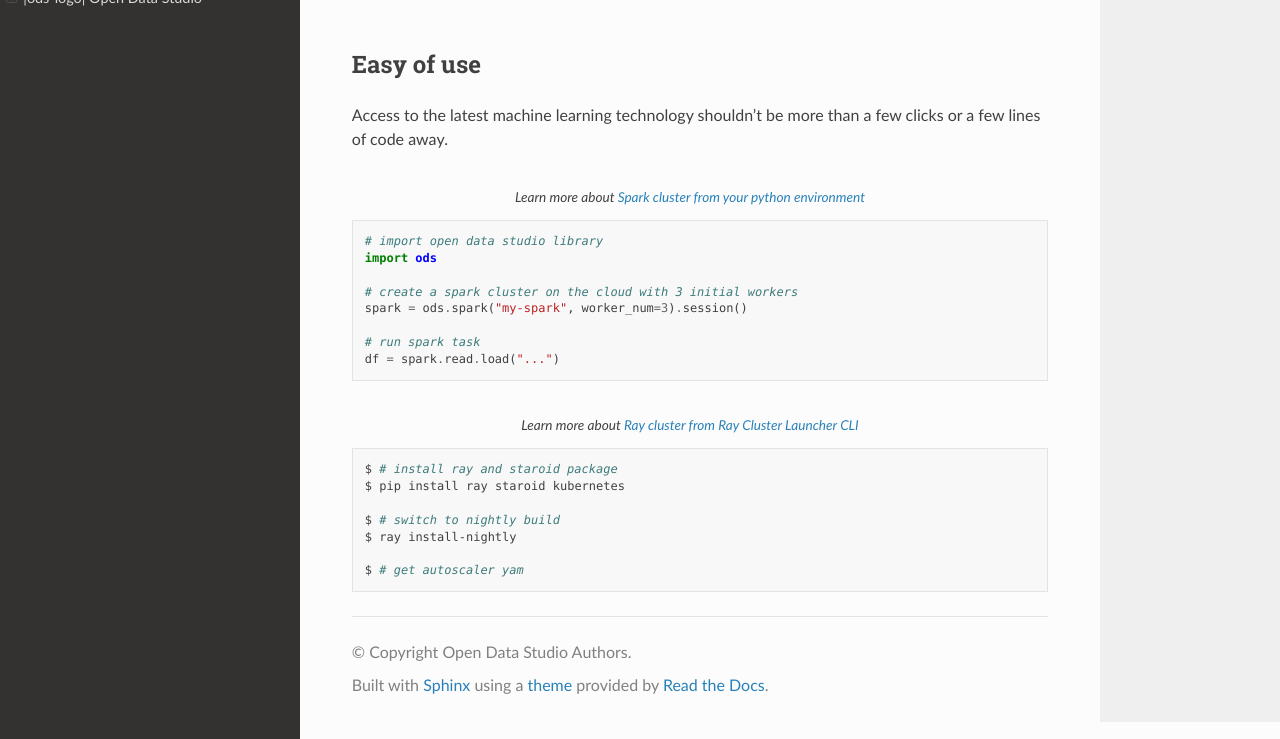
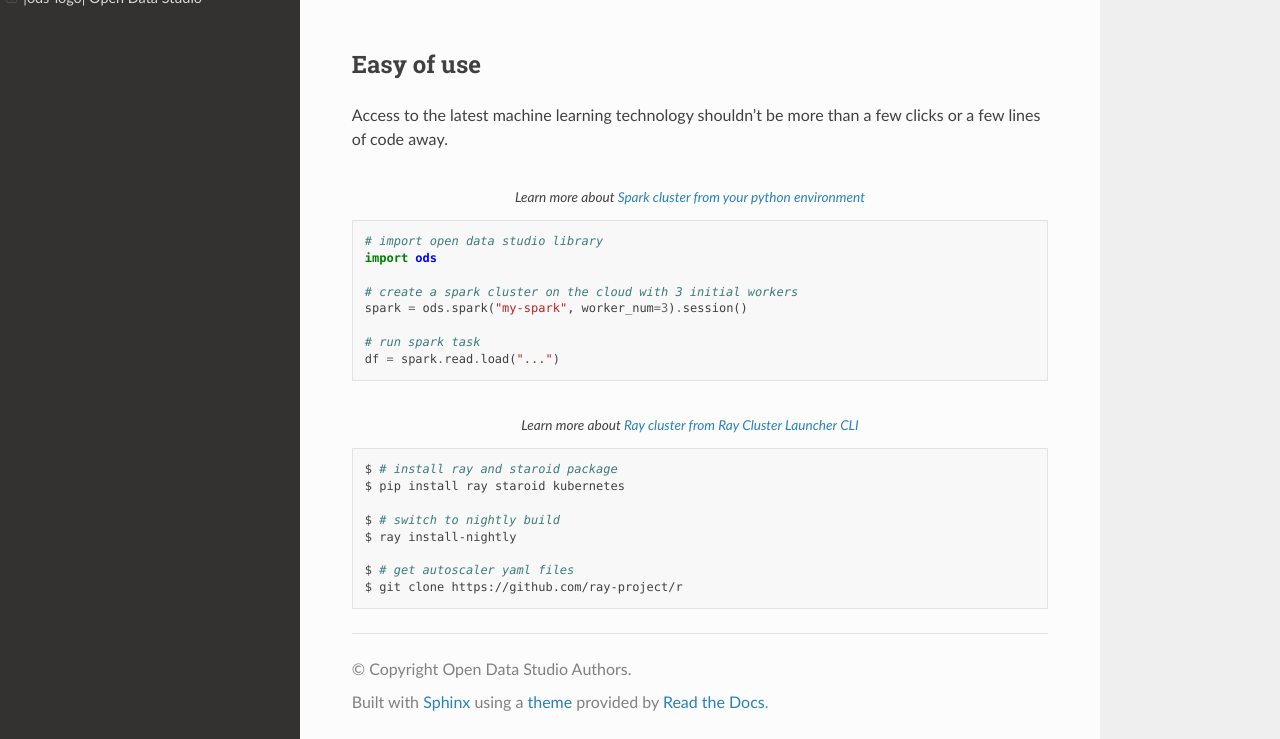
Before and after one commit to Forethoughts/forethoughts-datastudio, a Sphinx documentation site: the page built from docs/index.rst, in a window 1280 px wide and 900 px high, scrolled down 1697 px, cut to the strip 161-900 px from the top of the window. Built offline with Sphinx 7.4.7 and the Read the Docs theme 2.0.0, drawn with Linux system fonts in a browser that asks for light colours.

Commit message:
update to 0.3.0

```diff
--- a/docs/index.rst
+++ b/docs/index.rst
@@ -99,4 +99,5 @@ Access to the latest machine learning technology shouldn't be more than a few cl
    $ # switch to nightly build
    $ ray install-nightly
 
-   $ # get autoscaler yam
+   $ # get autoscaler yaml files
+   $ git clone https://github.com/ray-project/r
```
